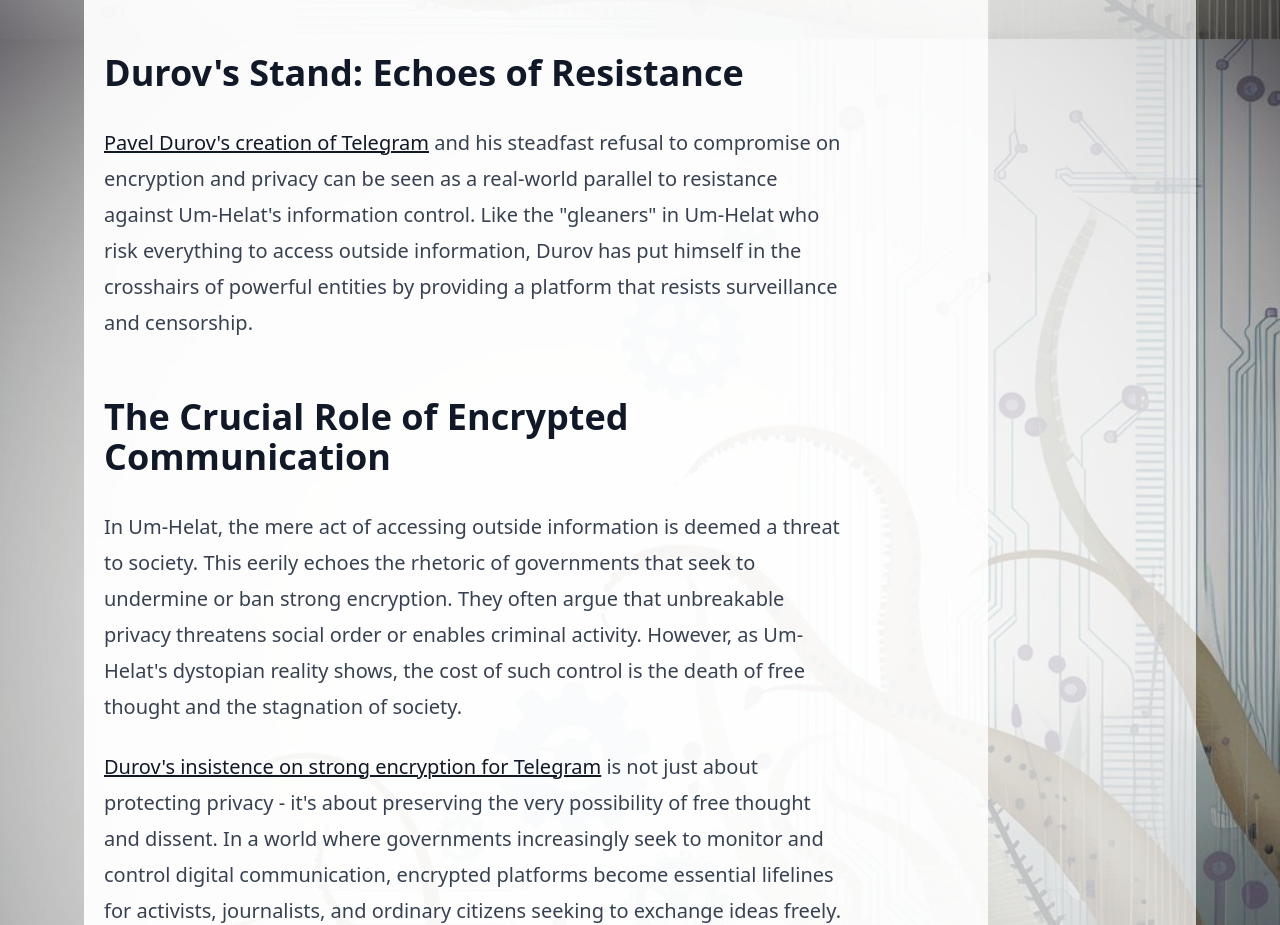
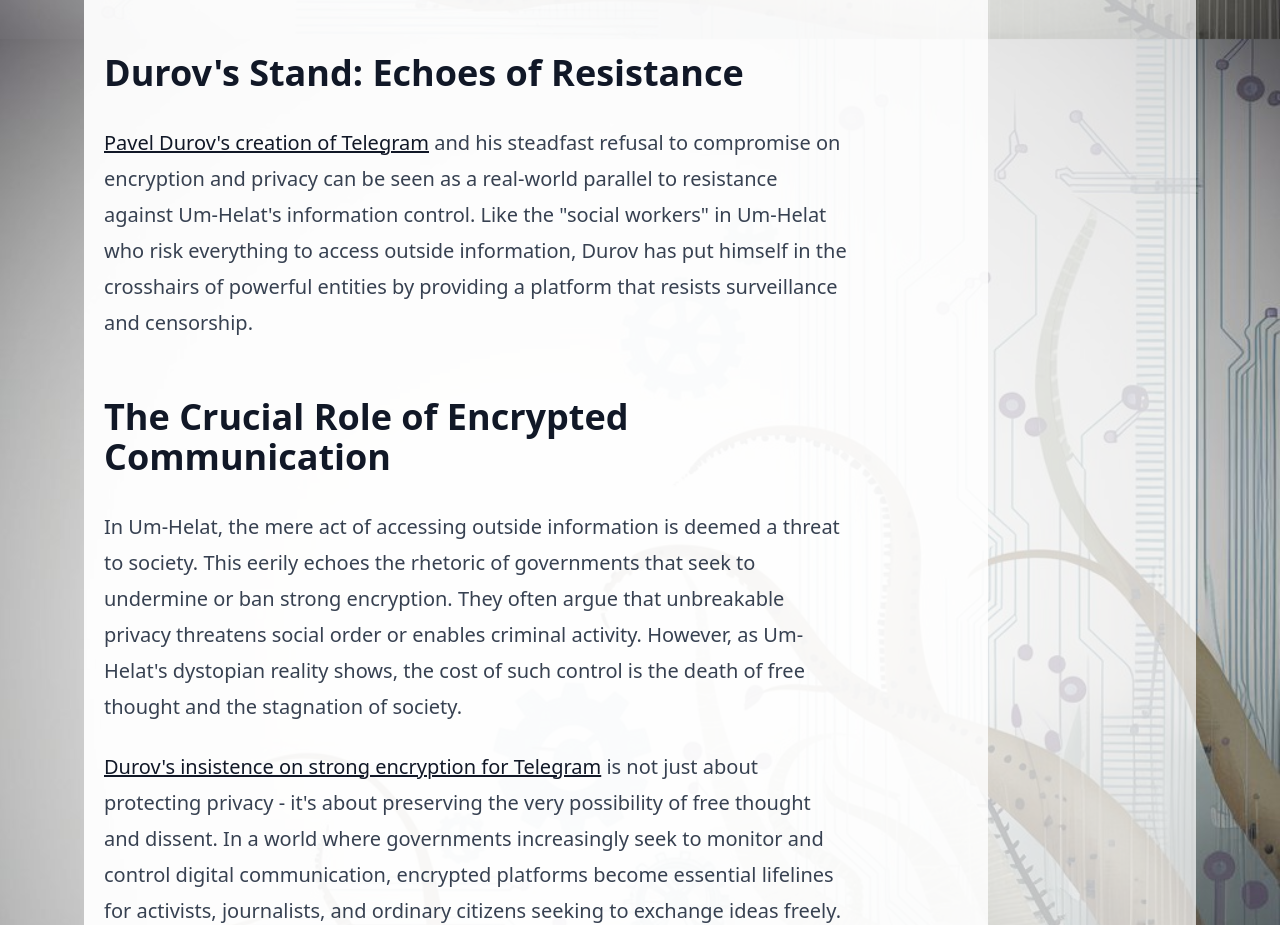
Before and after one commit to buildLittleWorlds/levit, an Astro site: page /blog/durov-and-um-helat in a window 1280 px wide. Shown: the part 1241-2166 px from the top of the page. Built offline with nearby package versions, Linux system fonts and the light colour scheme; Astro itself is replaced by a stand-in of ours.

Commit message:
proofread

```diff
--- a/src/content/blog/durov-and-um-helat.mdx
+++ b/src/content/blog/durov-and-um-helat.mdx
@@ -15,7 +15,7 @@
 
 ## Durov's Stand: Echoes of Resistance
 
-[Pavel Durov's creation of Telegram](pavel-durov-as-rebel#telegrama-force-for-democracy) and his steadfast refusal to compromise on encryption and privacy can be seen as a real-world parallel to resistance against Um-Helat's information control. Like the "gleaners" in Um-Helat who risk everything to access outside information, Durov has put himself in the crosshairs of powerful entities by providing a platform that resists surveillance and censorship.
+[Pavel Durov's creation of Telegram](pavel-durov-as-rebel#telegrama-force-for-democracy) and his steadfast refusal to compromise on encryption and privacy can be seen as a real-world parallel to resistance against Um-Helat's information control. Like the "social workers" in Um-Helat who risk everything to access outside information, Durov has put himself in the crosshairs of powerful entities by providing a platform that resists surveillance and censorship.
 
 ## The Crucial Role of Encrypted Communication
 
```
